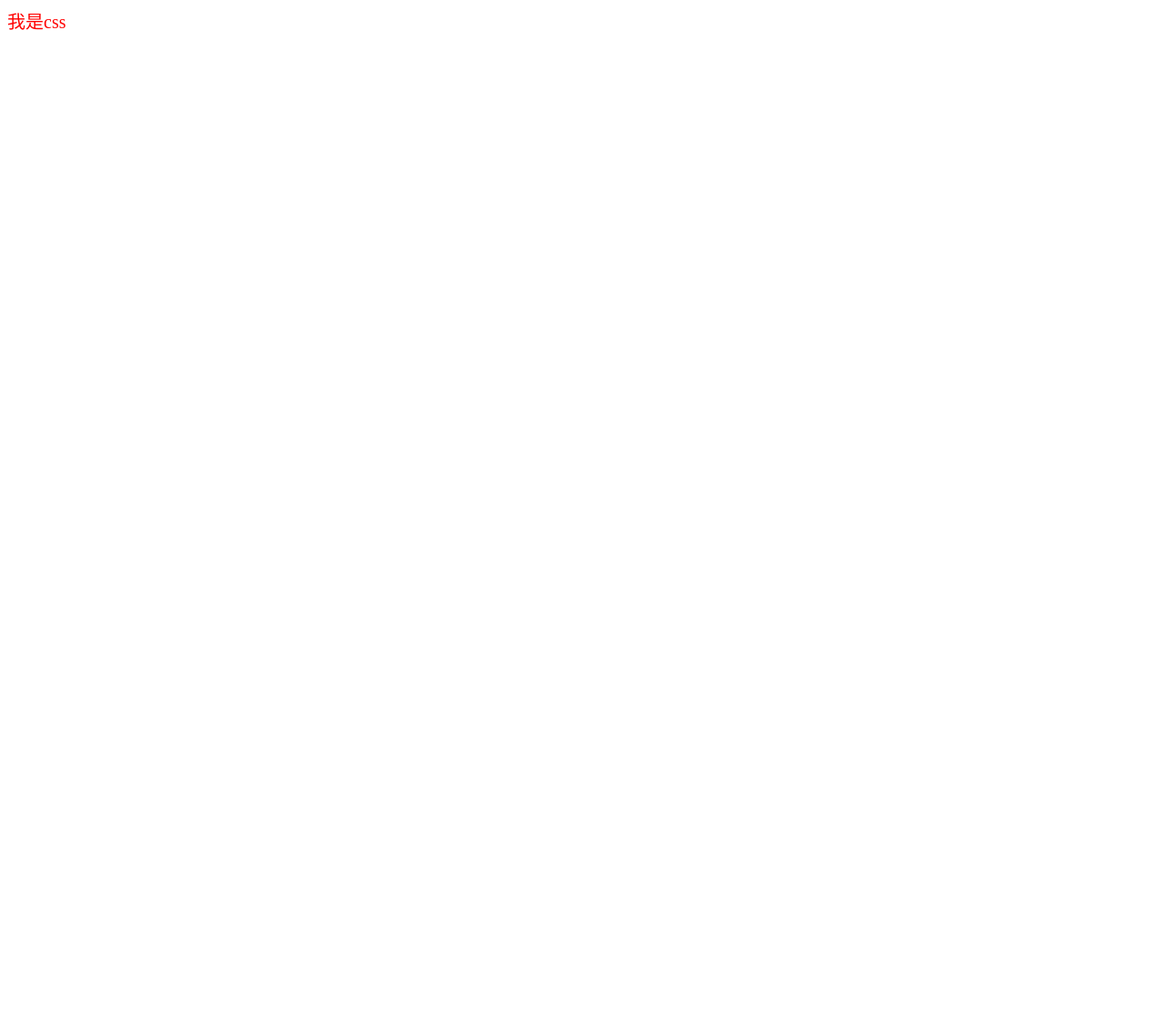
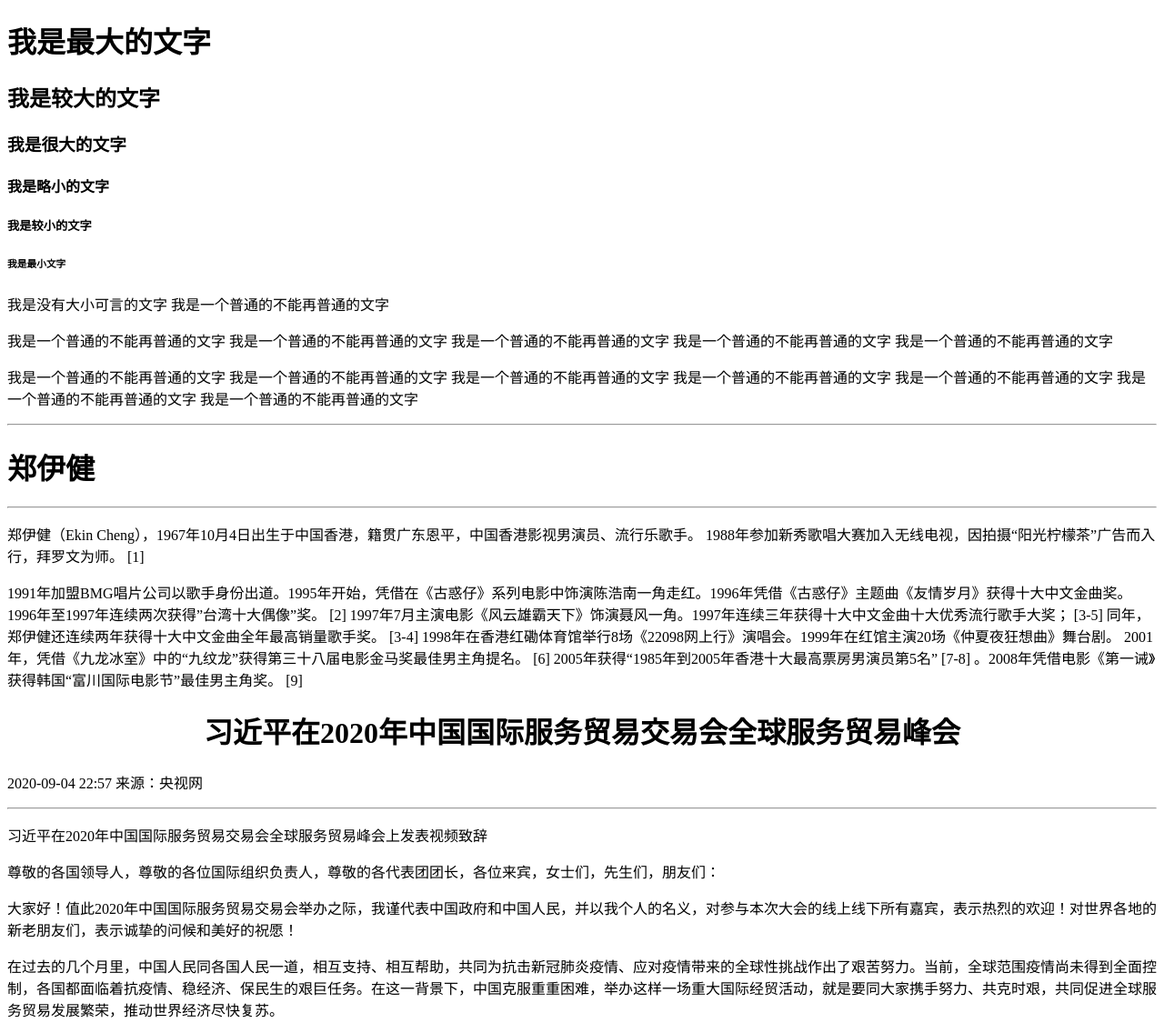
Before and after one commit to WuyiLane/again, a website: page index.html in a window 1280 px wide. Shown: the whole page at 91% size. Before the commit the page ends 800 px from the top, so only its background shows below. Drawn offline with Linux system fonts and the light colour scheme.

Commit message:
feta "xuexih,p,hr,img,br"

```diff
--- a/index.html
+++ b/index.html
@@ -1,18 +1,88 @@
 <!DOCTYPE html>
 <html lang="en">
+<!--
+    author:清茶
+    规范: 先做什么,再做什么,然后做什么,最后做什么,做到写代码优雅
+    windows端的: ctrl+alt+L格式化代码
+    设置 文件名: ctrl+alt +insert
+-->
+
+    <!--
+    9.4/学习h标签,p标签, hr标签
+    -->
+<!-- 基本格式-->
 <head>
-  <meta charset="UTF-8">
-  <title>Document</title>
+    <meta charset="UTF-8">
+    <title>我的第一个网页</title>
 </head>
 <body>
-<div class='camera'>
-    <div class='box'>
-                我是css
+    <div>
+        <h1>我是最大的文字</h1>
+        <h2>我是较大的文字</h2>
+        <h3>我是很大的文字</h3>
+        <h4>我是略小的文字</h4>
+        <h5>我是较小的文字</h5>
+        <h6>我是最小文字</h6>
+        <h7>我是没有大小可言的文字</h7>
+        我是一个普通的不能再普通的文字
+
+        <!-- 哪些文字是一个段落 p 标签单独占一行 自带换行符-->
+        <p>
+            我是一个普通的不能再普通的文字
+            我是一个普通的不能再普通的文字
+            我是一个普通的不能再普通的文字
+            我是一个普通的不能再普通的文字
+            我是一个普通的不能再普通的文字
+        </p>
+        <p>
+            我是一个普通的不能再普通的文字
+            我是一个普通的不能再普通的文字
+            我是一个普通的不能再普通的文字
+            我是一个普通的不能再普通的文字
+            我是一个普通的不能再普通的文字
+            我是一个普通的不能再普通的文字
+            我是一个普通的不能再普通的文字
+        </p>
+        <!-- 显示分割线 在浏览器上是一条分割线 在浏览器上单独占一行
+         ctrl+alt+ t  显示 <>-->
+        <hr/>
+        <!-- 完成练习-->
+        <h1>郑伊健</h1>
+
+        <hr/>
+        <p>
+            郑伊健（Ekin Cheng），1967年10月4日出生于中国香港，籍贯广东恩平，中国香港影视男演员、流行乐歌手。
+            1988年参加新秀歌唱大赛加入无线电视，因拍摄“阳光柠檬茶”广告而入行，拜罗文为师。 [1]
+        </p>
+        <p>
+            1991年加盟BMG唱片公司以歌手身份出道。1995年开始，凭借在《古惑仔》系列电影中饰演陈浩南一角走红。1996年凭借《古惑仔》主题曲《友情岁月》获得十大中文金曲奖。1996年至1997年连续两次获得”台湾十大偶像”奖。 [2]  1997年7月主演电影《风云雄霸天下》饰演聂风一角。1997年连续三年获得十大中文金曲十大优秀流行歌手大奖； [3-5]  同年，郑伊健还连续两年获得十大中文金曲全年最高销量歌手奖。 [3-4]  1998年在香港红磡体育馆举行8场《22098网上行》演唱会。1999年在红馆主演20场《仲夏夜狂想曲》舞台剧。
+            2001年，凭借《九龙冰室》中的“九纹龙”获得第三十八届电影金马奖最佳男主角提名。 [6]  2005年获得“1985年到2005年香港十大最高票房男演员第5名” [7-8]  。2008年凭借电影《第一诫》获得韩国“富川国际电影节”最佳男主角奖。 [9]
+        </p>
     </div>
-</div>
+
+     <!-- 新闻练习-->
+    <div>
+        <h1 align="center">习近平在2020年中国国际服务贸易交易会全球服务贸易峰会</h1>
+
+        <p>2020-09-04 22:57 来源：央视网 </p>
+
+        <hr/>
+        <p>
+            习近平在2020年中国国际服务贸易交易会全球服务贸易峰会上发表视频致辞
+        </p>
+        <p>
+            尊敬的各国领导人，尊敬的各位国际组织负责人，尊敬的各代表团团长，各位来宾，女士们，先生们，朋友们：
+        </p>
+        <p>
+            大家好！值此2020年中国国际服务贸易交易会举办之际，我谨代表中国政府和中国人民，并以我个人的名义，对参与本次大会的线上线下所有嘉宾，表示热烈的欢迎！对世界各地的新老朋友们，表示诚挚的问候和美好的祝愿！
+        </p>
+        <p>
+            在过去的几个月里，中国人民同各国人民一道，相互支持、相互帮助，共同为抗击新冠肺炎疫情、应对疫情带来的全球性挑战作出了艰苦努力。当前，全球范围疫情尚未得到全面控制，各国都面临着抗疫情、稳经济、保民生的艰巨任务。在这一背景下，中国克服重重困难，举办这样一场重大国际经贸活动，就是要同大家携手努力、共克时艰，共同促进全球服务贸易发展繁荣，推动世界经济尽快复苏。
+        </p>
+    </div>
 </body>
 <style>
-    .box{
+    .box {
         color: red;
         font-size: 20px;
     }
```
Also changed, not shown: index(2).html (added, +22 -0 lines), index(3).html (added, +10 -0 lines).
